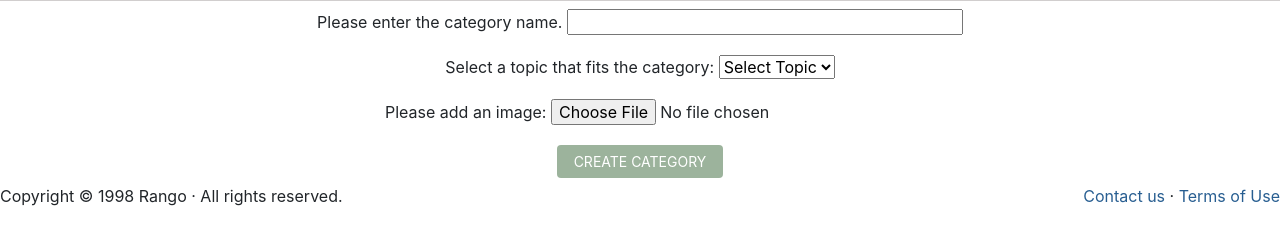
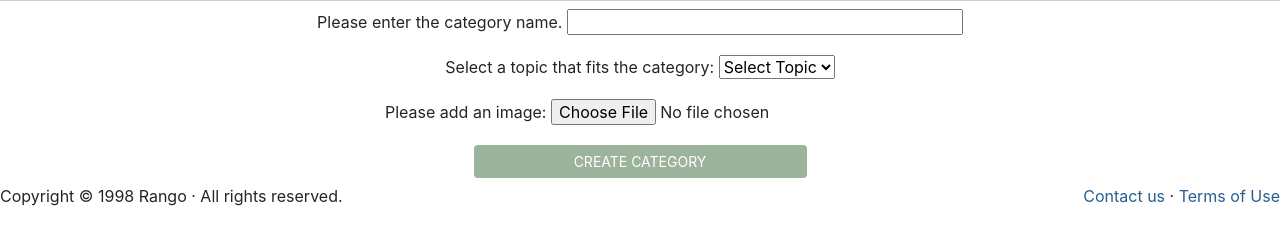
Before and after one commit to engiedinana/Rango_Project, a Django app: a page that uses templates/rango/base.html in a window 1280 px wide. Shown: the part 287-532 px from the top of the page. Run offline with Django 3.2, Linux system fonts and the light colour scheme; the visitor is signed in with stand-in values (Sample User, id 1); data that the repository does not hold is empty; some libraries are stand-ins or nearby versions.

Commit message:
Minor css tweak for add category button

```diff
--- a/static/css/forms.css
+++ b/static/css/forms.css
@@ -24,6 +24,10 @@
 #alogin {
     color:rgb(40, 94, 145);
     background: #9cb39c;
+}
+
+#add_cat #submit {
+    width: 30%;
 }
 
 #submit {
```
